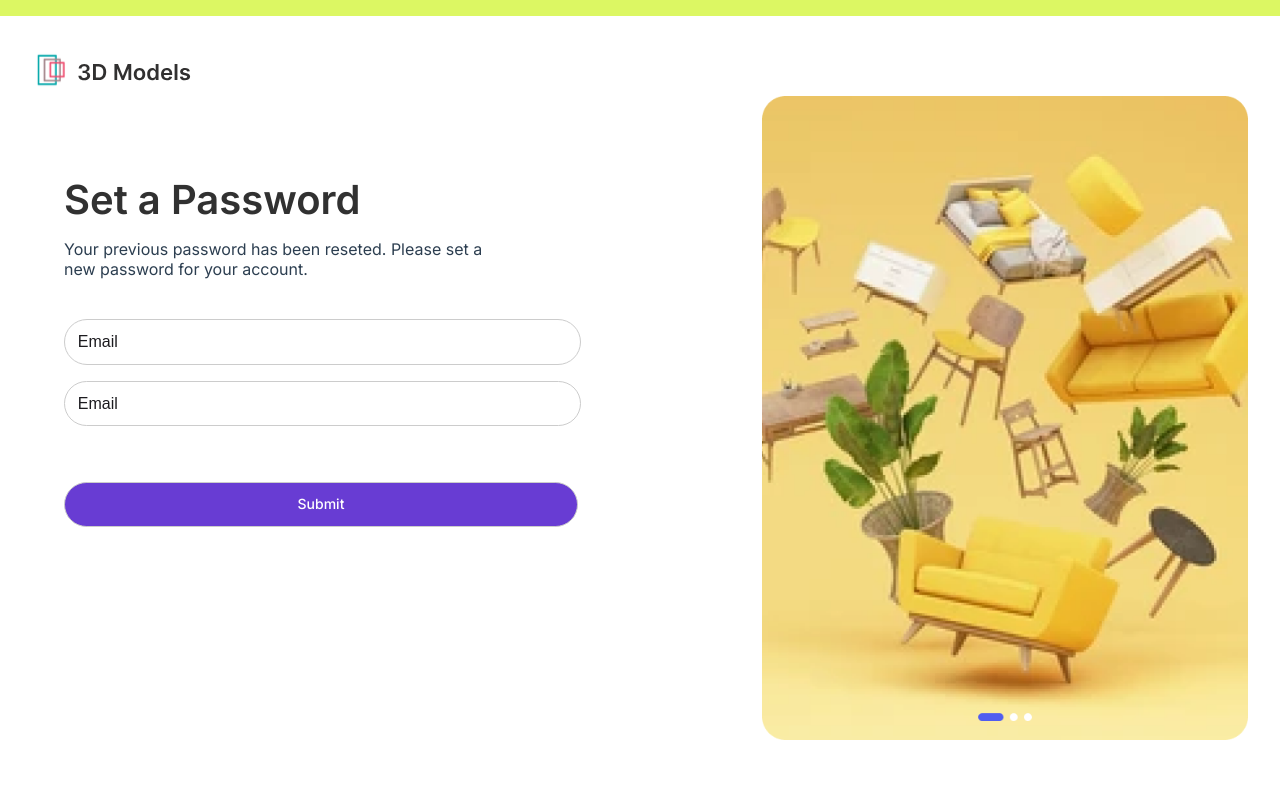
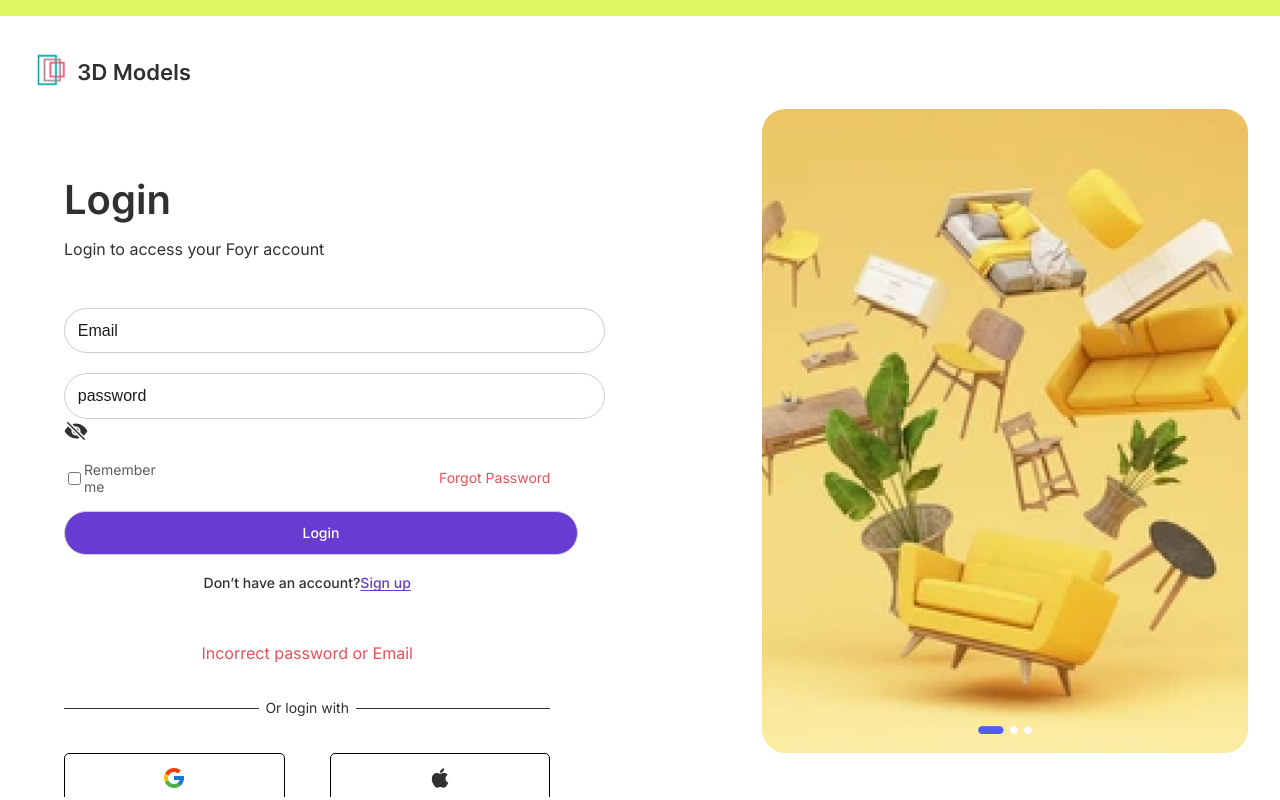
Before and after one commit to Harshit9651/figma2, a Vue app: page /Signin in a window 1280 px wide. Built offline with nearby package versions, Linux system fonts and the light colour scheme.

Commit message:
working on signup page

```diff
--- a/src/components/SignInPage.vue
+++ b/src/components/SignInPage.vue
@@ -9,7 +9,7 @@
       <div class="containers">
         <div class="content-container">
           <!-- Login Form Container -->
-          <div v-if="loginpage" class="login-container">
+          <div v-if="Showloginpage" class="login-container">
             <div class="login">Login</div>
             <div class="paragraph">Login to access your Foyr account</div>
             <div class="main-login-content">
@@ -30,7 +30,7 @@
                   </div>
                   <div class="text">Remember me</div>
                 </div>
-                <div class="forgot-password">Forgot Password</div>
+                <div @click="ForgotPassword" class="forgot-password">Forgot Password</div>
               </div>
               <div class="login-button">
                 <button>Login</button>
@@ -55,7 +55,7 @@
             </div>
           </div>
           <!-- Forgot password Container -->
-          <div v-if="loginpage" class="forgotPassword-container">
+          <div v-if="showforgotPassword" class="forgotPassword-container">
             <div class="backTologin">
               <img src="../assets/v.svg" alt="" />
               <div class="btologin">Back to login</div>
@@ -87,7 +87,7 @@
               </div>
             </div>
           </div>
-          <div class="setPassword">
+          <div v-if="showCreatePassword" class="setPassword">
             <div class="heading">Set a Password</div>
             <div class="content">
               Your previous password has been reseted. Please set a new password for your account.
@@ -117,7 +117,15 @@
 
 <script setup>
 import { ref } from "vue";
-const loginpage = ref(false);
+const Showloginpage = ref(true);
+const showforgotPassword = ref(false)
+const showCreatePassword = ref(false)
+function ForgotPassword(){
+showforgotPassword.value = true;
+showCreatePassword.value = false;
+Showloginpage.value = false;
+}
+
 </script>
 
 <style lang="scss" scoped>
@@ -259,10 +267,10 @@ const loginpage = ref(false);
             }
 
             .submit-button {
-              width: 80%; /* Same width as input */
+              width: 80%;
               button {
                 all: unset;
-                width: 100%; /* Make the button width same as the input field */
+                width: 100%;
                 padding: 0.8rem;
                 font-size: 16px;
                 border: 1px solid #ccc;
```
